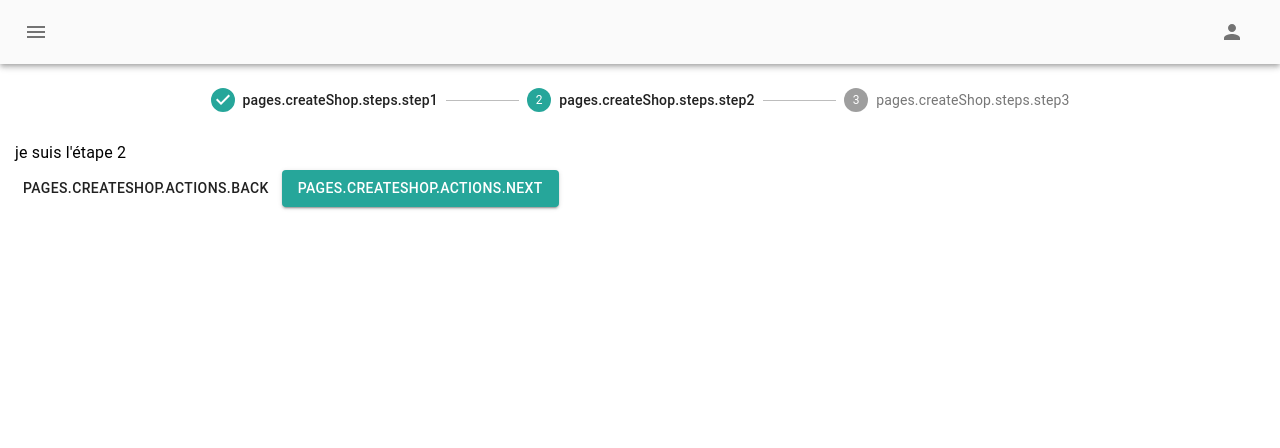
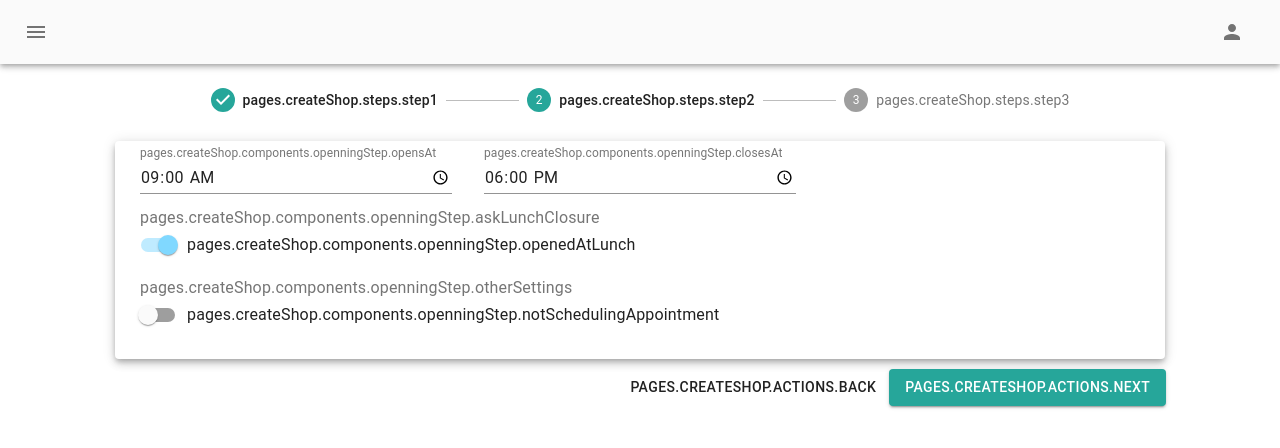
Before and after one commit to damazigh/nearmi-app, a React (Create React App) app: page /shop/create in a window 1280 px wide. Both pictures are taken after a click on the button "PAGES.CREATESHOP.ACTIONS.NEXT". Shown: the top 448 px of the page. Built offline with nearby package versions, Linux system fonts and the light colour scheme; no server answers; what i18next-xhr-backend would draw is missing.

Commit message:
page de paramètre un commerce

```diff
--- /dev/null
+++ b/src/components/control/time.ctrl.js
@@ -0,0 +1,16 @@
+import React from 'react';
+import TextFieldControl from './text-field.ctrl';
+export default function TimeControl(props) {
+  return (
+    <TextFieldControl
+      type="time"
+      InputLabelProps={{
+        shrink: true,
+      }}
+      inputProps={{
+        step: 300, // 5 min
+      }}
+      {...props}
+    />
+  );
+}
--- a/src/components/shop/shop.stepper.css
+++ b/src/components/shop/shop.stepper.css
@@ -1,17 +1,26 @@
+/*minimu : small device*/
 @media (min-width: 768px) {
   .root {
     width: 70%;
     margin: auto;
   }
+  .action-margin {
+    margin-right: 7.5%;
+  }
 }
-
-@media (max-width: 768px) {
+@media screen and (min-width: 768px) AND (max-width: 960px) {
+  .action-margin {
+    margin-right: 5%;
+  }
+}
+/*max : small device*/
+@media screen and (max-width: 768px) and (min-width: 414px) {
   .root {
     width: 85%;
     margin: auto;
   }
 }
-
+/*x small device*/
 @media (max-width: 414px) {
   .root {
     width: 100%;
@@ -27,3 +36,8 @@
   padding-left: 0px !important;
   padding-right: 0px !important;
 }
+.action {
+  display: flex;
+  justify-content: flex-end;
+  margin-top: var(--margin-alt-3);
+}
--- a/src/components/shop/shop.stepper.js
+++ b/src/components/shop/shop.stepper.js
@@ -9,6 +9,7 @@ import React, { useState } from 'react';
 import { useFormContext } from 'react-hook-form';
 import { useTranslation } from 'react-i18next';
 import GeneralStep from './steps/general.step';
+import OpenningStep from './steps/openning.step';
 import './shop.stepper.css';
 
 export default function ShopStepper() {
@@ -30,6 +31,8 @@ export default function ShopStepper() {
       case 0:
         setCompiledForm({ ...compiledForm, general: form });
         break;
+      case 1:
+        setCompiledForm({ ...compiledForm, openning: form });
     }
 
     if (canContinue) {
@@ -48,7 +51,7 @@ export default function ShopStepper() {
       case 0:
         return <GeneralStep {...{ formContent }} />;
       case 1:
-        return "je suis l'étape 2";
+        return <OpenningStep {...{ formContent }} />;
       case 2:
         return "je suis l'étape 3";
     }
@@ -89,7 +92,7 @@ export default function ShopStepper() {
               {getStepContent(activeStep, compiledForm)}
             </Typography>
 
-            <div>
+            <div className="action action-margin">
               <Button
                 disabled={activeStep === 0}
                 onClick={handleBack}
--- a/src/components/shop/steps/general.step.js
+++ b/src/components/shop/steps/general.step.js
@@ -1,10 +1,9 @@
-import { Button, Grid, Paper } from '@material-ui/core';
+import { Grid, Paper } from '@material-ui/core';
 import React, { useEffect } from 'react';
 import { useFormContext } from 'react-hook-form';
 import { useTranslation } from 'react-i18next';
 import { format } from '../../../utils/utils';
 import './step.css';
-import { DevTool } from '@hookform/devtools';
 import TextFieldControl from '../../control/text-field.ctrl';
 import { useState } from 'react';
 import {
--- /dev/null
+++ b/src/components/shop/steps/openning.step.js
@@ -0,0 +1,139 @@
+import {
+  FormControl,
+  FormControlLabel,
+  FormGroup,
+  FormLabel,
+  Grid,
+  Paper,
+  Switch,
+} from '@material-ui/core';
+import React, { useEffect, useState } from 'react';
+import { useFormContext } from 'react-hook-form';
+import { DevTool } from '@hookform/devtools';
+import { useTranslation } from 'react-i18next';
+import TimeControl from '../../control/time.ctrl';
+import './step.css';
+
+export default function OpenningStep(formContent) {
+  const methods = useFormContext();
+  const { reset, register, control } = methods;
+  const { t } = useTranslation();
+  const [lunchClosure, setLunchClosure] = useState(true);
+  const [schedulingAppointment, setSchedulingAppointment] = useState(false);
+
+  useEffect(() => {
+    reset({ ...formContent.openning }, { errors: true });
+  }, []);
+
+  const displayClosureTime = () => {
+    if (!lunchClosure) {
+      return (
+        <Grid container spacing={4}>
+          <Grid item md={4} sm={6} xs={6}>
+            <TimeControl
+              name="lunchClosesAt"
+              label={t('pages.createShop.components.openningStep.lunchClosure')}
+              className="full-width"
+              defaultValue="13:00"
+              rules={{ required: true }}
+              messages={{ required: t('validation.commons.required') }}
+            />
+          </Grid>
+          <Grid item md={4} sm={6} xs={6}>
+            <TimeControl
+              name="lunchReopensAt"
+              label={t('pages.createShop.components.openningStep.lunchReopen')}
+              className="full-width"
+              defaultValue="14:00"
+              rules={{ required: true }}
+              messages={{ required: t('validation.commons.required') }}
+            />
+          </Grid>
+        </Grid>
+      );
+    }
+    return <></>;
+  };
+  return (
+    <form novalidate>
+      <DevTool control={control} />
+      <Paper elevation={5} className="paper-spacing paper-width">
+        <Grid container spacing={4}>
+          <Grid item md={4} sm={6} xs={6}>
+            <TimeControl
+              name="opensAt"
+              label={t('pages.createShop.components.openningStep.opensAt')}
+              className="full-width"
+              defaultValue="09:00"
+              rules={{ required: true }}
+              messages={{ required: t('validation.commons.required') }}
+            />
+          </Grid>
+          <Grid item md={4} sm={6} xs={6}>
+            <TimeControl
+              name="closesAt"
+              label={t('pages.createShop.components.openningStep.closesAt')}
+              className="full-width"
+              defaultValue="18:00"
+              rules={{ required: true }}
+              messages={{ required: t('validation.commons.required') }}
+            />
+          </Grid>
+        </Grid>
+        <Grid container spacing={4}>
+          <Grid item md={4} sm={6} xs={8}>
+            <FormControl component="fieldset">
+              <FormLabel component="legend">
+                {t('pages.createShop.components.openningStep.askLunchClosure')}
+              </FormLabel>
+              <FormGroup>
+                <FormControlLabel
+                  control={<Switch inputRef={register} name="lunchClosure" />}
+                  onChange={() => setLunchClosure(!lunchClosure)}
+                  checked={lunchClosure}
+                  label={
+                    lunchClosure
+                      ? t(
+                          'pages.createShop.components.openningStep.openedAtLunch'
+                        )
+                      : t(
+                          'pages.createShop.components.openningStep.closedAtLunch'
+                        )
+                  }
+                />
+              </FormGroup>
+            </FormControl>
+          </Grid>
+        </Grid>
+        {displayClosureTime()}
+        <Grid container spacing={4}>
+          <Grid item md={12} sm={12} xs={12}>
+            <FormControl component="fieldset">
+              <FormLabel component="legend">
+                {t('pages.createShop.components.openningStep.otherSettings')}
+              </FormLabel>
+              <FormGroup>
+                <FormControlLabel
+                  control={<Switch name="schedulingAppointement" />}
+                  onChange={() =>
+                    setSchedulingAppointment(!schedulingAppointment)
+                  }
+                  checked={schedulingAppointment}
+                  label={
+                    schedulingAppointment
+                      ? t(
+                          'pages.createShop.components.openningStep.schedulingAppointment'
+                        )
+                      : t(
+                          'pages.createShop.components.openningStep.notSchedulingAppointment'
+                        )
+                  }
+                />
+              </FormGroup>
+            </FormControl>
+          </Grid>
+        </Grid>
+      </Paper>
+    </form>
+  );
+}
```
Also changed, not shown: public/locales/en/translation.json (+12 -0 lines), public/locales/fr/translation.json (+10 -1 lines), src/components/control/switch.ctrl.js (added, +27 -0 lines).
